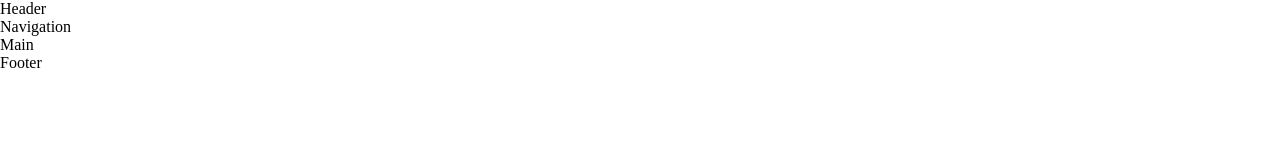
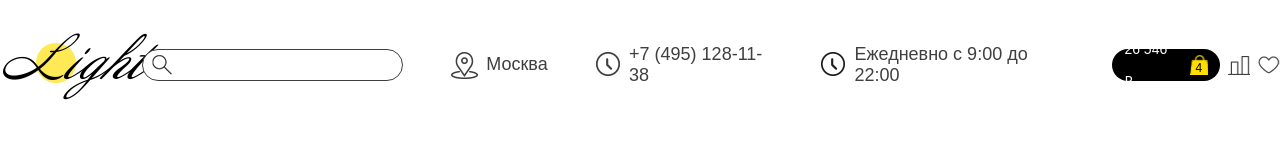
Before and after one commit to subreax/mag-svet, a plain HTML site: page src/index.html in a window 1280 px wide. Drawn offline with Linux system fonts and the light colour scheme.

Commit message:
Добавление header

```diff
--- a/src/index.html
+++ b/src/index.html
@@ -9,19 +9,50 @@
 <body>
     <div class="root-container">
         <header>
-            <p>Header</p>
+            <div class="logo pointer">
+                <p>Light</p>
+                <div class="logo__circle"></div>
+            </div>
+
+            <div class="header-items">
+                <div class="search-input">
+                    <div class="search-input__icon"></div>
+                    <input id="search" type="text">
+                </div>
+
+                <div class="header-item row-cv g8 pointer">
+                    <p class="ic-location"></p>
+                    <p class="header-item__text">Москва</p>
+                </div>
+                <div class="header-item row-cv g8 pointer">
+                    <p class="ic-call"></p>
+                    <p class="header-item__text">+7 (495) 128-11-38</p>
+                </div>
+                <div class="header-item row-cv g8 pointer">
+                    <p class="ic-clock"></p>
+                    <p class="header-item__text">Ежедневно с 9:00 до 22:00</p>
+                </div>
+
+                <div class="row-cv g8">
+                    <div class="basket-info row-cv g16 pointer">
+                        <p class="basket-info__total">26 546 ₽</p>
+                        <div class="basket-info__icon">
+                            <p class="basket-info__count">4</p>
+                        </div>
+                    </div>
+                    <div class="ic-trends pointer"></div>
+                    <div class="ic-favs pointer"></div>
+                </div>
+            </div>
         </header>
 
         <nav class="nav-main">
-            <p>Navigation</p>
         </nav>
 
         <main>
-            <p>Main</p>
         </main>
 
         <footer>
-            <p>Footer</p>
         </footer>
     </div>
 </body>
--- a/src/style.css
+++ b/src/style.css
@@ -1,13 +1,185 @@
+@font-face {
+    font-family: Annabelle;
+    src: url(fonts/Annabelle\ JF\ Regular.ttf);
+}
+
+@import url('https://fonts.googleapis.com/css2?family=Montserrat:ital,wght@0,100..900;1,100..900&display=swap');
+
 * {
     margin: 0;
     padding: 0;
 }
 
 body {
-    font-size: 16px;
+    font-size: 18px;
+    font-family: Montserrat, sans-serif;
 }
 
 .root-container {
     margin: 0 auto;
     max-width: 1460px;
 }
+
+.ic-location {
+    display: inline-block;
+    background-image: url(icons/location.png);
+    background-repeat: no-repeat;
+    width: 27px;
+    height: 27px;
+    vertical-align: middle;
+}
+
+.ic-call {
+    display: inline-block;
+    background-image: url(icons/call.png);
+    background-repeat: no-repeat;
+    width: 27px;
+    height: 27px;
+    vertical-align: middle;
+}
+
+.ic-clock {
+    display: inline-block;
+    background-image: url(icons/clock.png);
+    background-repeat: no-repeat;
+    width: 27px;
+    height: 27px;
+    vertical-align: middle;
+}
+
+.ic-trends {
+    width: 24px;
+    height: 19px;
+    background-image: url(icons/trends.png);
+    background-repeat: no-repeat;
+}
+
+.ic-favs {
+    width: 24px;
+    height: 19px;
+    background-image: url(icons/favorites.png);
+    background-repeat: no-repeat;
+}
+
+.row-cv {
+    display: flex;
+    align-items: center;
+}
+
+.g8 {
+    gap: 8px;
+}
+
+.g16 {
+    gap: 16px;
+}
+
+.pointer {
+    cursor: pointer;
+}
+
+
+
+header {
+    display: flex;
+    justify-content: space-between;
+    align-items: center;
+    height: 130px;
+}
+
+.logo {
+    position: relative;
+    font-family: Annabelle, sans-serif;
+    font-size: 55px;
+    font-style: italic;
+}
+
+.logo__circle {
+    position: absolute;
+    width: 40px;
+    height: 40px;
+    background-color: #ffe954;
+    border-radius: 50%;
+    z-index: -1;
+    top: 12px;
+    left: 36px;
+}
+
+
+
+.header-items {
+    display: flex;
+    column-gap: 48px;
+    align-items: center;
+}
+
+
+
+.header-item {
+    color: #3f3f3e;
+}
+
+.header-item__text {
+    border-bottom: 1px solid transparent;
+    transition: border-color 0.15s;
+}
+
+.header-item:hover .header-item__text {
+    border-color: inherit;
+}
+
+
+
+.search-input {
+    position: relative;
+}
+
+.search-input input[type="text"] {
+    box-sizing: border-box;
+    border: 1px solid #3f3f3e;
+    height: 32px;
+    border-radius: 16px;
+    padding-left: 36px;
+    padding-right: 16px;
+    font-size: 16px;
+}
+
+.search-input__icon {
+    position: absolute;
+    width: 20px;
+    height: 20px;
+    left: 10px;
+    top: 6px;
+    background-image: url(icons/search.png);
+    background-repeat: no-repeat;
+}
+
+
+.basket-info {
+    color: white;
+    background-color: black;
+    height: 32px;
+    line-height: 32px;
+    border-radius: 100px;
+    font-size: 14px;
+    padding: 0 12px;
+}
+
+.basket-info__icon {
+    position: relative;
+    background-image: url(icons/basket.png);
+    background-repeat: no-repeat;
+    width: 19px;
+    height: 20px;
+}
+
+.basket-info__count {
+    position: absolute;
+    font-size: 12px;
+    line-height: 12px;
+    font-weight: 500;
+    color: black;
+    top: 50%;
+    left: 50%;
+    transform: translate(-52%, -27%);
+}
```
Also changed, not shown: src/fonts/Annabelle JF Regular.ttf (added), src/icons/basket.png (added), src/icons/call.png (added), src/icons/clock.png (added), src/icons/favorites.png (added), src/icons/location.png (added), src/icons/search.png (added), src/icons/trends.png (added).
